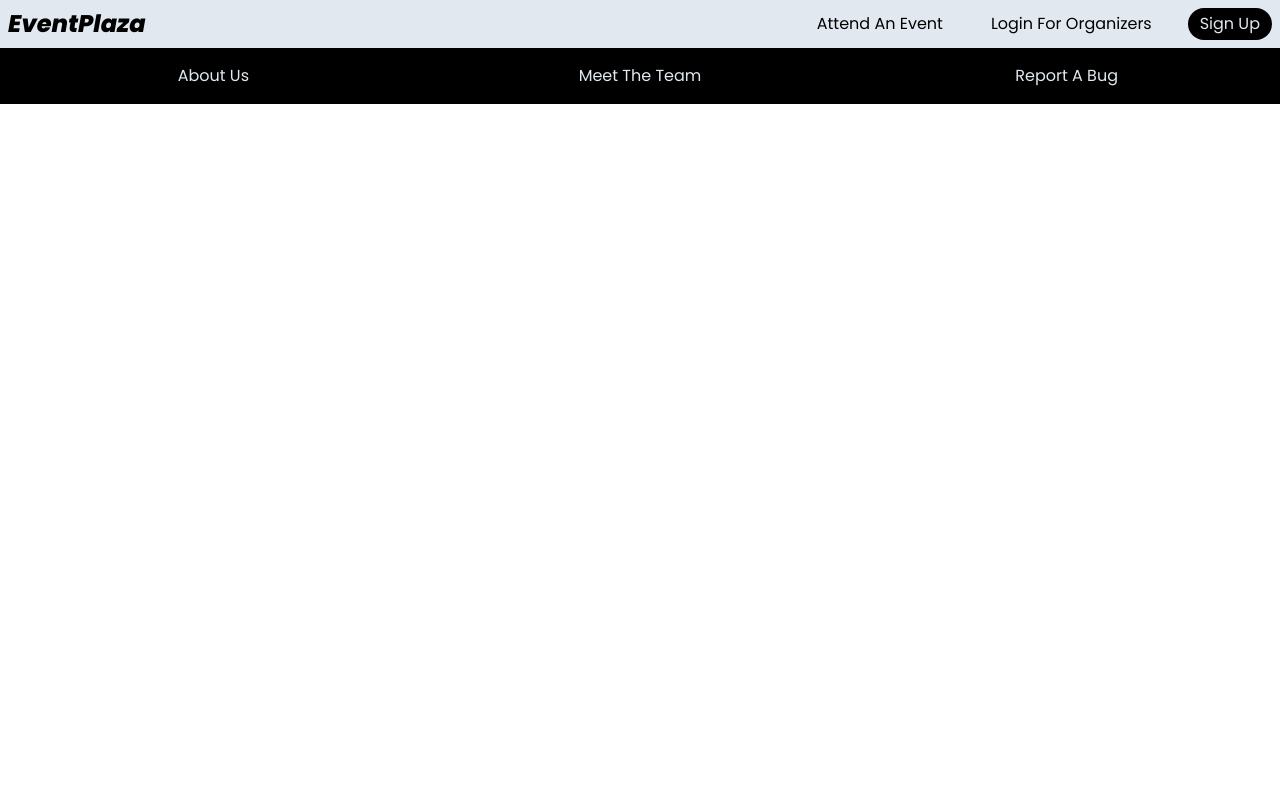
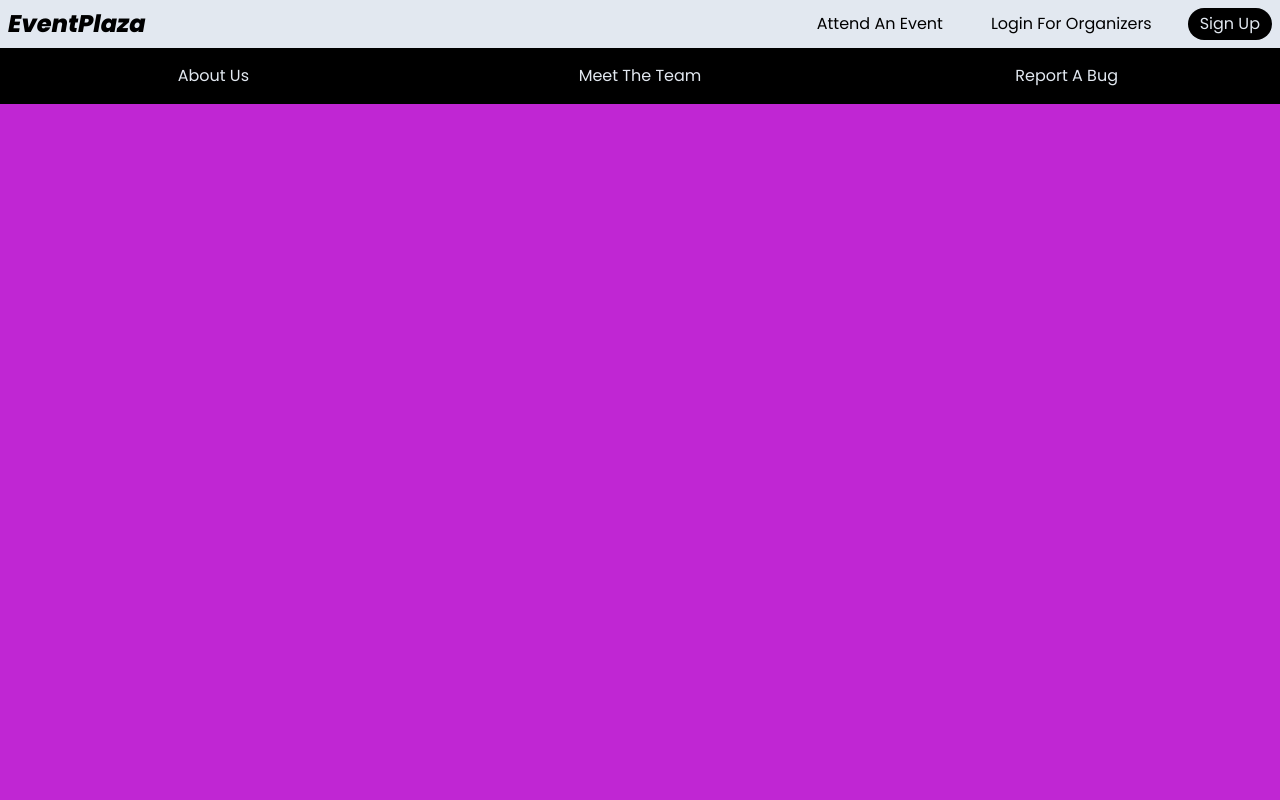
Before and after one commit to Abdorithm/EventPlaza, a Flask app: page /team in a window 1280 px wide. Run offline with Flask 3, Linux system fonts and the light colour scheme.

Commit message:
color fix

```diff
--- a/web_flask/static/styles/styles.css
+++ b/web_flask/static/styles/styles.css
@@ -1104,6 +1104,11 @@ select {
   background-color: rgb(8 51 68 / var(--tw-bg-opacity));
 }
 
+.bg-fuchsia-600 {
+  --tw-bg-opacity: 1;
+  background-color: rgb(192 38 211 / var(--tw-bg-opacity));
+}
+
 .bg-gray-100 {
   --tw-bg-opacity: 1;
   background-color: rgb(243 244 246 / var(--tw-bg-opacity));
```
